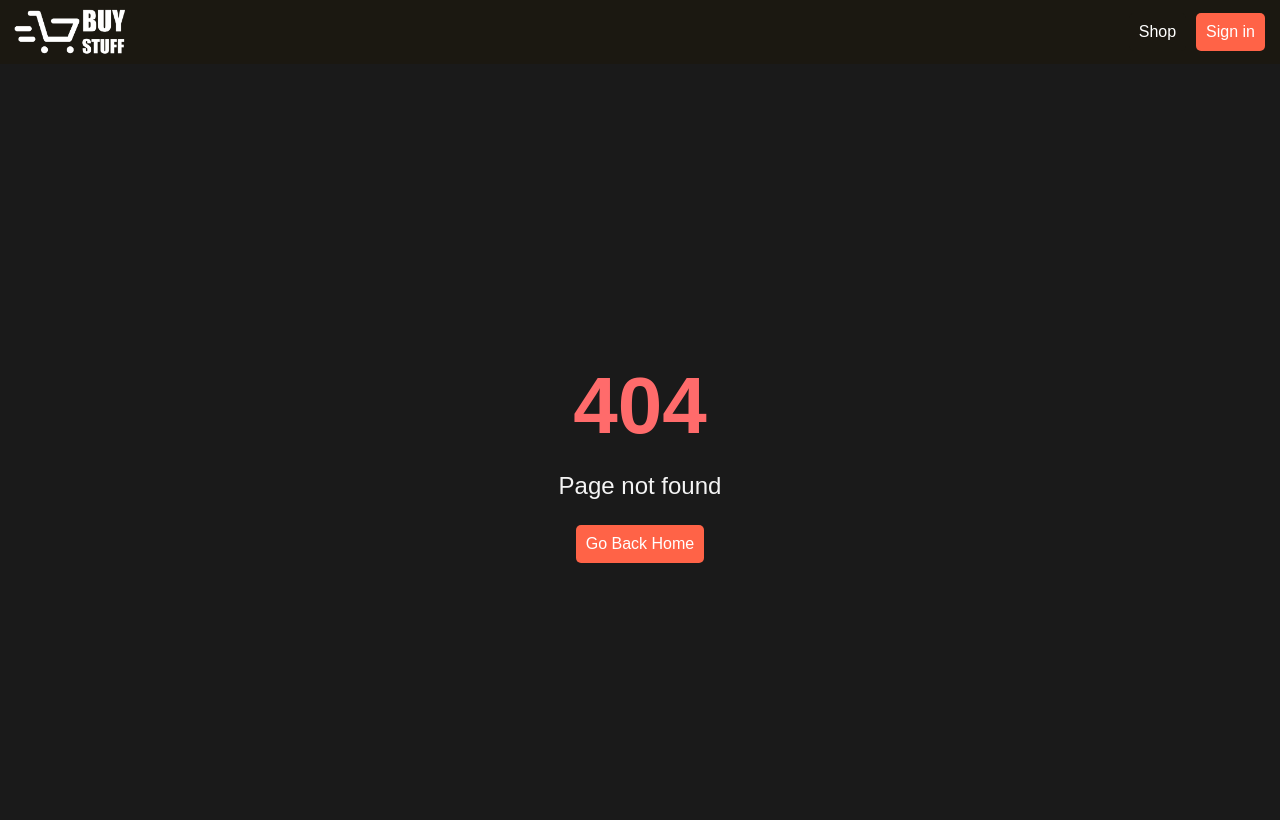
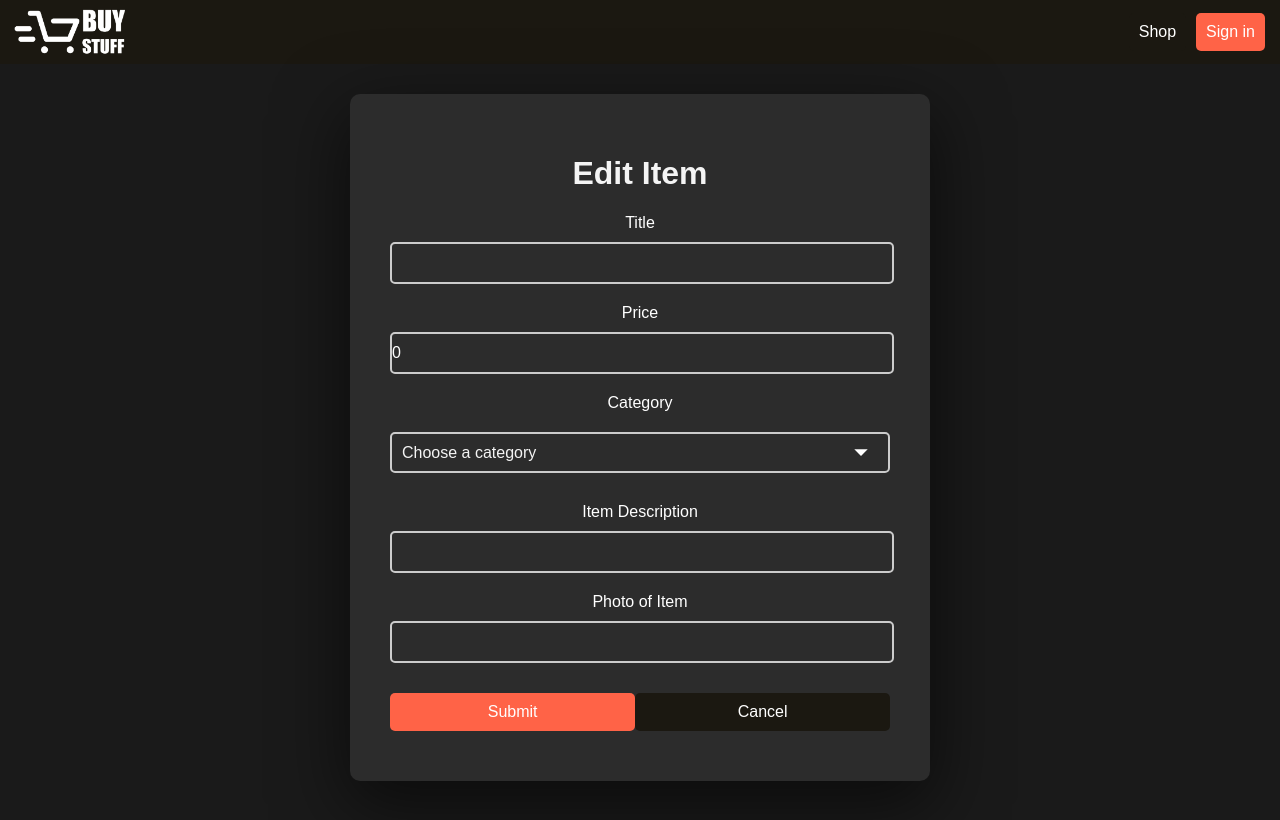
Before and after one commit to HristoShumkov/angular-online-store, an Angular app in the folder online-store/: page /edit/1 in a window 1280 px wide. Before the commit this address had no page. Shown: the top 820 px of the page. Built offline with nearby package versions, Linux system fonts and the light colour scheme; no server answers.

Commit message:
Created item update functionality

```diff
--- a/online-store/src/app/app.routes.ts
+++ b/online-store/src/app/app.routes.ts
@@ -16,9 +16,9 @@ export const routes: Routes = [
     {path: "register", component: RegisterComponent},
     { path: "items/all", component: ItemCatalogComponent },
     { path: "user", component: UserDetailsComponent },
-    { path: "item/details/:id", component: ItemDetailsComponent },
+    { path: "item/:id", component: ItemDetailsComponent },
     { path: "sell-item", component: ItemSellComponent},
-    { path: "edit-item", component: ItemEditComponent},
+    { path: "edit/:id", component: ItemEditComponent},
     { path: "user/cart", component: UserCartComponent},
     { path: '**', component: ErrorPageComponent },
 ];
--- a/online-store/src/app/components/item-catalog/item-preview/item-preview.component.html
+++ b/online-store/src/app/components/item-catalog/item-preview/item-preview.component.html
@@ -1,4 +1,4 @@
-<a routerLink="/item/details/{{_id}}" id="item-container">
+<a routerLink="/item/{{_id}}" id="item-container">
     <img src="{{imageUrl}}" id="item-img" />
     <p id="item-name">{{title}}</p>
     <p id="item-price">${{price}}</p>
--- a/online-store/src/app/components/item-details/item-details.component.html
+++ b/online-store/src/app/components/item-details/item-details.component.html
@@ -14,7 +14,7 @@
                 <!-- {isOwner(item._ownerId) ? ( -->
                     <!-- <> -->
                         <button class="btn-secondary">Delete</button>
-                        <a href="#" class="btn-main">Edit</a>
+                        <a routerLink="/edit/{{itemId}}" class="btn-main">Edit</a>
                     <!-- </> -->
                 <!-- ) : (
                     isInCart ? -->
--- a/online-store/src/app/components/item-details/item-details.component.ts
+++ b/online-store/src/app/components/item-details/item-details.component.ts
@@ -4,12 +4,12 @@ import { FontAwesomeModule } from '@fortawesome/angular-fontawesome';
 import { faShoppingCart } from '@fortawesome/free-solid-svg-icons';
 import { Item } from '../../types/item';
 import { ItemService } from '../../services/items.service';
-import { ActivatedRoute } from '@angular/router';
+import { ActivatedRoute, RouterLink } from '@angular/router';
 
 @Component({
   selector: 'app-item-details',
   standalone: true,
-  imports: [FontAwesomeModule],
+  imports: [FontAwesomeModule, RouterLink],
   templateUrl: './item-details.component.html',
   styleUrl: './item-details.component.css'
 })
@@ -17,6 +17,7 @@ export class ItemDetailsComponent implements OnInit {
   faShoppingCart = faShoppingCart;
   item = {} as Item;
   constructor(private route: ActivatedRoute, private itemService: ItemService, private location: Location) {}
+  itemId = '';
 
   toPreviousPage() {
     this.location.back();
@@ -24,6 +25,7 @@ export class ItemDetailsComponent implements OnInit {
 
   ngOnInit(): void {
     const id = this.route.snapshot.params["id"];
+    this.itemId = id;
 
     this.itemService.getSingleItem(id).subscribe((item) => {
       this.item = item;
--- a/online-store/src/app/components/item-edit/item-edit.component.html
+++ b/online-store/src/app/components/item-edit/item-edit.component.html
@@ -1,20 +1,20 @@
 <div class="flex-center">
     <div class="container-default">
         <h1>Edit Item</h1>
-        <form method="POST" onSubmit={submitHandler}>
+        <form [formGroup]="itemEditForm" (ngSubmit)="editItem()">
             <label htmlFor="title">Title</label>
             <div class="input-field">
-                <input type="text" id="title" name="title"/>
+                <input type="text" id="title" name="title" required formControlName="title"/>
                 <!-- {errors.title && <span class='error-text'>{errors.title}</span>} -->
             </div>
             <label htmlFor="price">Price</label>
             <div class="input-field">
-                <input type="number" id="price" name="price" />
+                <input type="number" id="price" name="price" required formControlName="price"/>
                 <!-- {errors.price && <span class='error-text'>{errors.price}</span>} -->
             </div>
             <label htmlFor="category">Category</label>
             <div class="input-field">
-                <select id="select-input" name="category">
+                <select id="select-input" name="category" required formControlName="category">
                     <option value="" selected disabled hidden>Choose a category</option>
                     <option value="Clothing">Clothing</option>
                     <option value="Electronics">Electronics</option>
@@ -26,16 +26,16 @@
             </div>
             <label htmlFor="description">Item Description</label>
             <div class="input-field">
-                <input type="text" id="description" name="description" />
+                <input type="text" id="description" name="description" required formControlName="description"/>
                 <!-- {errors.description && <span class='error-text'>{errors.description}</span>} -->
             </div>
             <label htmlFor="imageUrl">Photo of Item</label>
             <div class="input-field">
-                <input type="text" id="image-url" name="imageUrl" />
+                <input type="text" id="image-url" name="imageUrl" formControlName="imageUrl"/>
             </div>
             <div id="btn-container">
                 <input type="submit" value="Submit" class="btn-main btn-submit" />
-                <a href="#" class="btn-secondary btn-submit">Cancel</a>
+                <a routerLink="/item/{{itemId}}" class="btn-secondary btn-submit">Cancel</a>
             </div>
         </form>
     </div>
--- a/online-store/src/app/components/item-edit/item-edit.component.ts
+++ b/online-store/src/app/components/item-edit/item-edit.component.ts
@@ -1,12 +1,73 @@
 import { Component } from '@angular/core';
+import { ItemService } from '../../services/items.service';
+import { ActivatedRoute, Router, RouterLink } from '@angular/router';
+import { Item } from '../../types/item';
+import { FormControl, FormGroup, ReactiveFormsModule, Validators } from '@angular/forms';
 
 @Component({
   selector: 'app-item-edit',
   standalone: true,
-  imports: [],
+  imports: [ReactiveFormsModule, RouterLink],
   templateUrl: './item-edit.component.html',
   styleUrl: './item-edit.component.css'
 })
 export class ItemEditComponent {
+  constructor(private route: ActivatedRoute, private itemService: ItemService, private router: Router) { }
 
+  itemId = ''
+
+  itemEditForm = new FormGroup({
+    title: new FormControl('', [Validators.required]),
+    price: new FormControl(0, [Validators.required]),
+    category: new FormControl('', [Validators.required]),
+    description: new FormControl('', [Validators.required]),
+    imageUrl: new FormControl('')
+  })
+
+  ngOnInit(): void {
+    const id = this.route.snapshot.params["id"];
+
+    this.itemId = id;
+
+    this.itemService.getSingleItem(id).subscribe((item) => {
+      this.itemEditForm.patchValue({
+        title: item.title,
+        price: item.price,
+        category: item.category,
+        description: item.description,
+        imageUrl: item?.imageUrl
+      });
+    })
+
+
+  }
+
+  editItem() {
+    if (this.itemEditForm.invalid) {
+      return;
+    }
+    const {
+      title,
+      price,
+      category,
+      description,
+      imageUrl
+    } = this.itemEditForm.value as {
+      title: string,
+      price: number,
+      category: string,
+      description: string,
+      imageUrl: string,
+    };
+
+    this.itemService.updateItem({
+      title,
+      price,
+      category,
+      description,
+      imageUrl
+    }, this.itemId).subscribe(() => {
+      this.router.navigate([`/item/${this.itemId}`]);
+    });
+  }
 }
--- a/online-store/src/app/components/item-sell/item-sell.component.ts
+++ b/online-store/src/app/components/item-sell/item-sell.component.ts
@@ -12,11 +12,7 @@ import { Router } from '@angular/router';
 })
 export class ItemSellComponent {
   constructor(private itemService: ItemService, private router: Router) { }
-  // title: string,
-  // price: number,
-  // category: string,
-  // description: string,
-  // imageUrl: string,
+
   itemSellForm = new FormGroup({
     title: new FormControl('', [Validators.required]),
     price: new FormControl(0, [Validators.required]),
--- a/online-store/src/app/services/items.service.ts
+++ b/online-store/src/app/services/items.service.ts
@@ -23,4 +23,9 @@ import { HttpClient } from "@angular/common/http";
       let url = '/url/data/items';
       return this.http.post<Item>(url, item);
     }
+
+    updateItem(item: object, id: string) {
+      let url = `/url/data/items/${id}`;
+      return this.http.put<Item>(url, item);
+    }
   }
```
